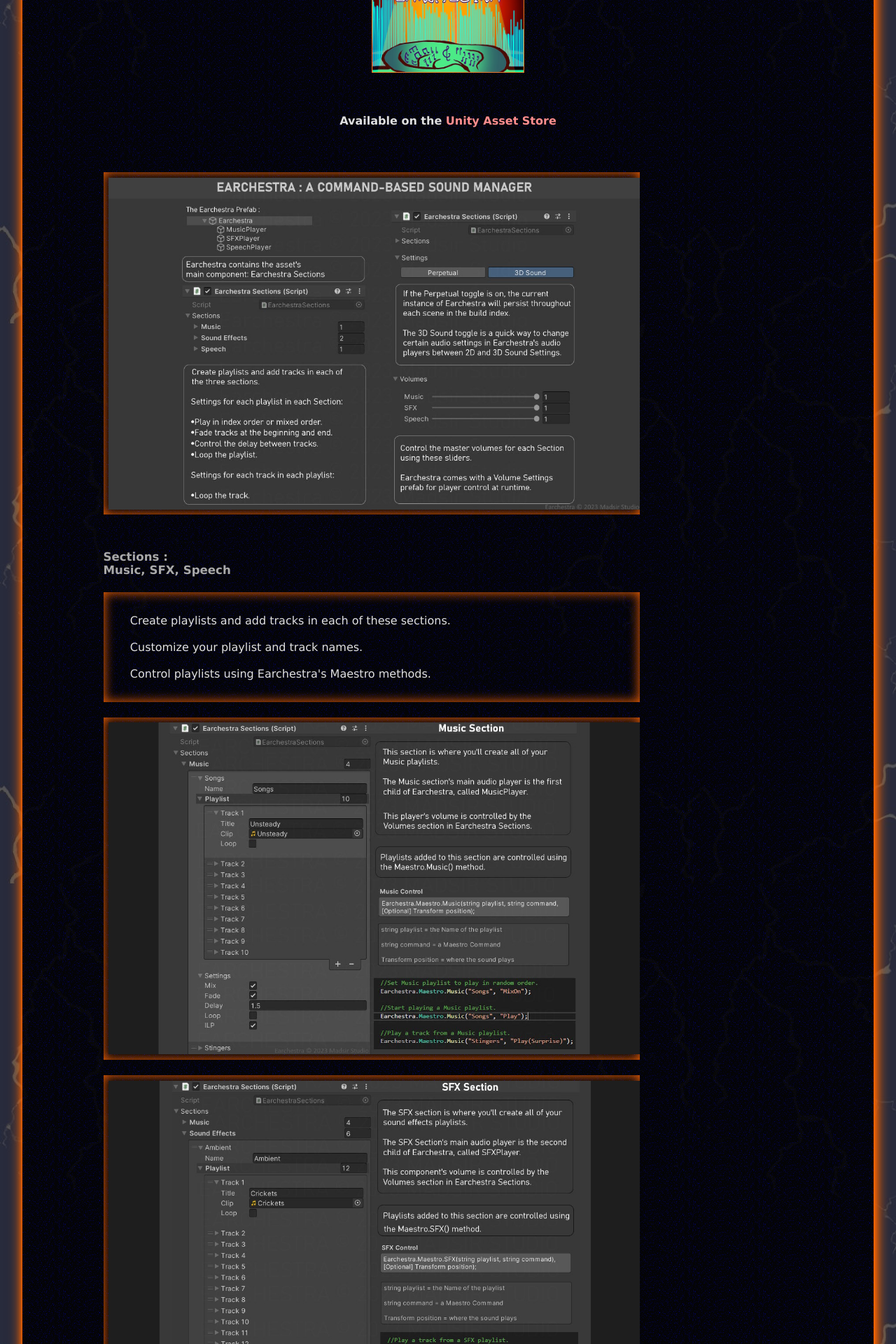
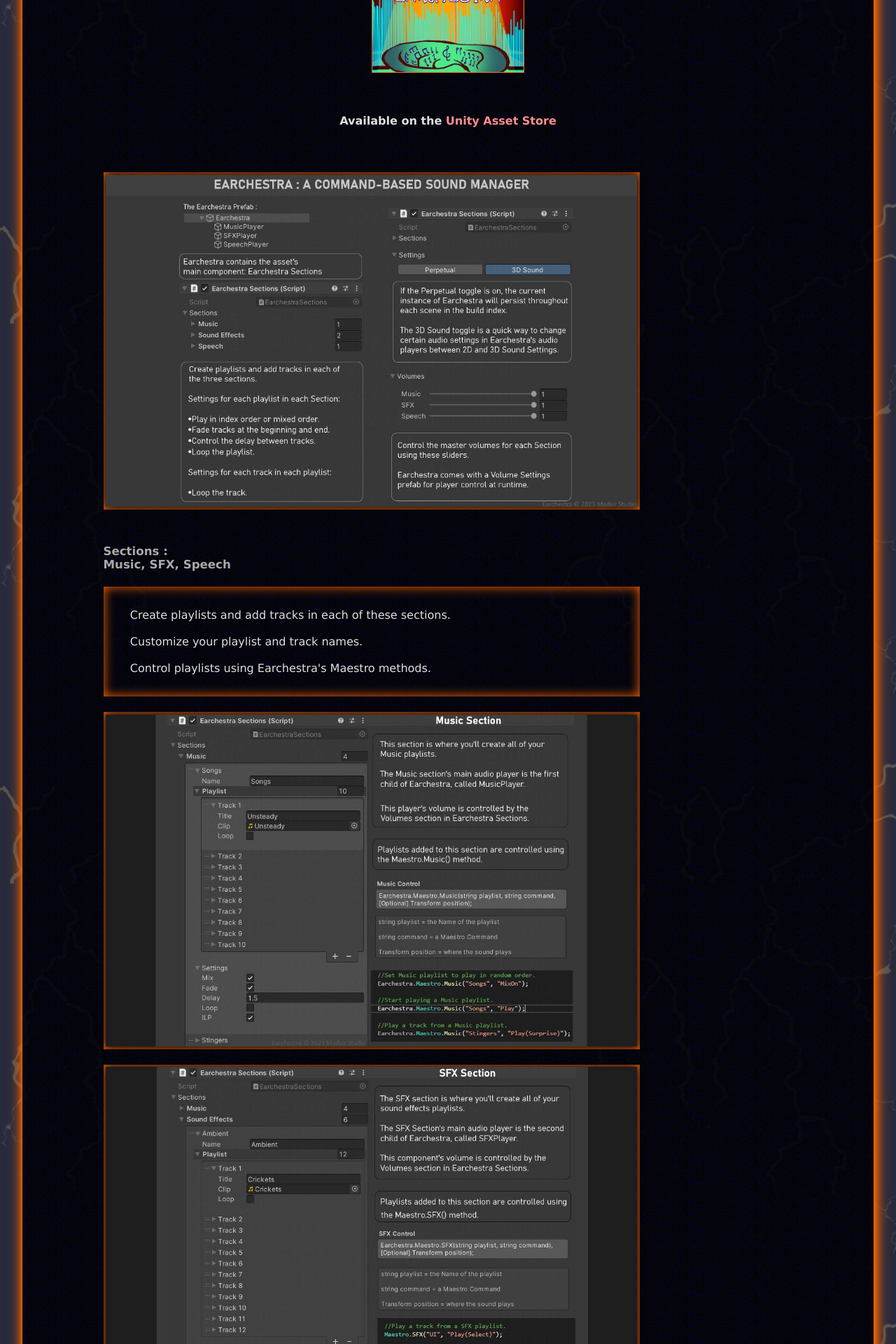
Before and after one commit to Madsir/madsirstudio.github.io, a Jekyll site: the page built from earchestra/index.html, in a window 1280 px wide. Shown: the part 338-2258 px from the top of the page at 70% size. Built offline with Jekyll 4.4.1, drawn with Linux system fonts in a browser that asks for light colours.

Commit message:
Update index.html

```diff
--- a/earchestra/index.html
+++ b/earchestra/index.html
@@ -78,7 +78,8 @@
   }
 }
 .around img {
-  padding: 1%;
+  padding-top: 0.5%;
+  padding-bottom: 0.5%;
 }
 .around img:hover {
   box-shadow: 0 0 2px 1px #FF6700;
```
